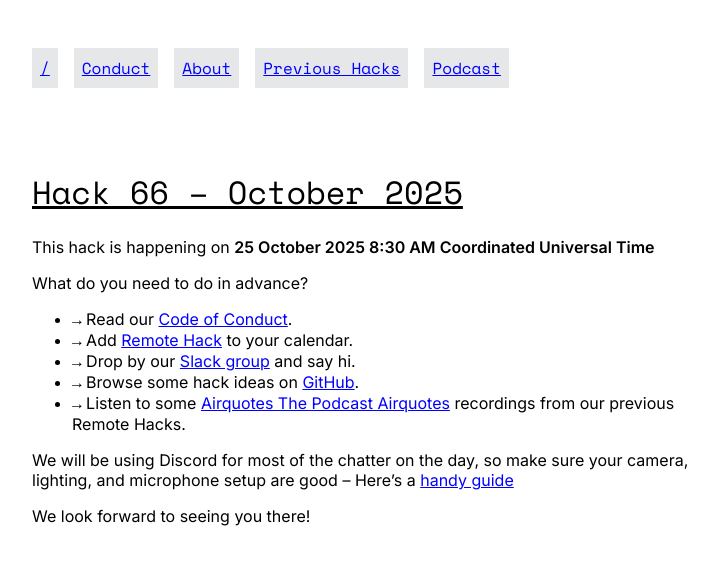
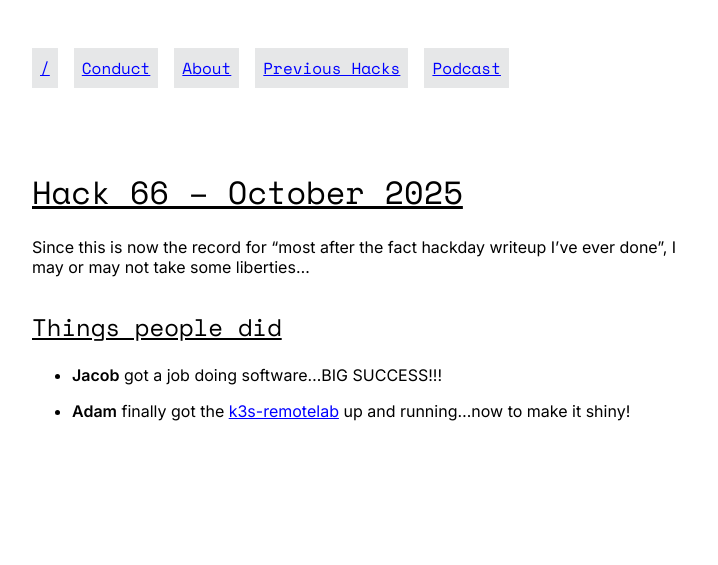
Before and after one commit to remotehack/remotehack.github.io, a Jekyll site: the page built from _hacks/66.md, in a window 1280 px wide. Shown: the top 565 px of the page, without its empty margins (272-990 px from the left). Built offline with Jekyll 4.4.1, drawn with Linux system fonts in a browser that asks for light colours.

Commit message:
Add a terse oct 2025 writeup

```diff
--- a/_hacks/66.md
+++ b/_hacks/66.md
@@ -1,5 +1,12 @@
 ---
 hack_number: 66
 date: 2025-10-25
-upcoming: true
 ---
+
+Since this is now the record for "most after the fact hackday writeup I've ever done", I may or may not take some liberties...
+
+## Things people did
+
+- **Jacob** got a job doing software...BIG SUCCESS!!!
+
+- **Adam** finally got the [k3s-remotelab](https://github.com/lpmi-13/k3s-remotelab) up and running...now to make it shiny!
```
